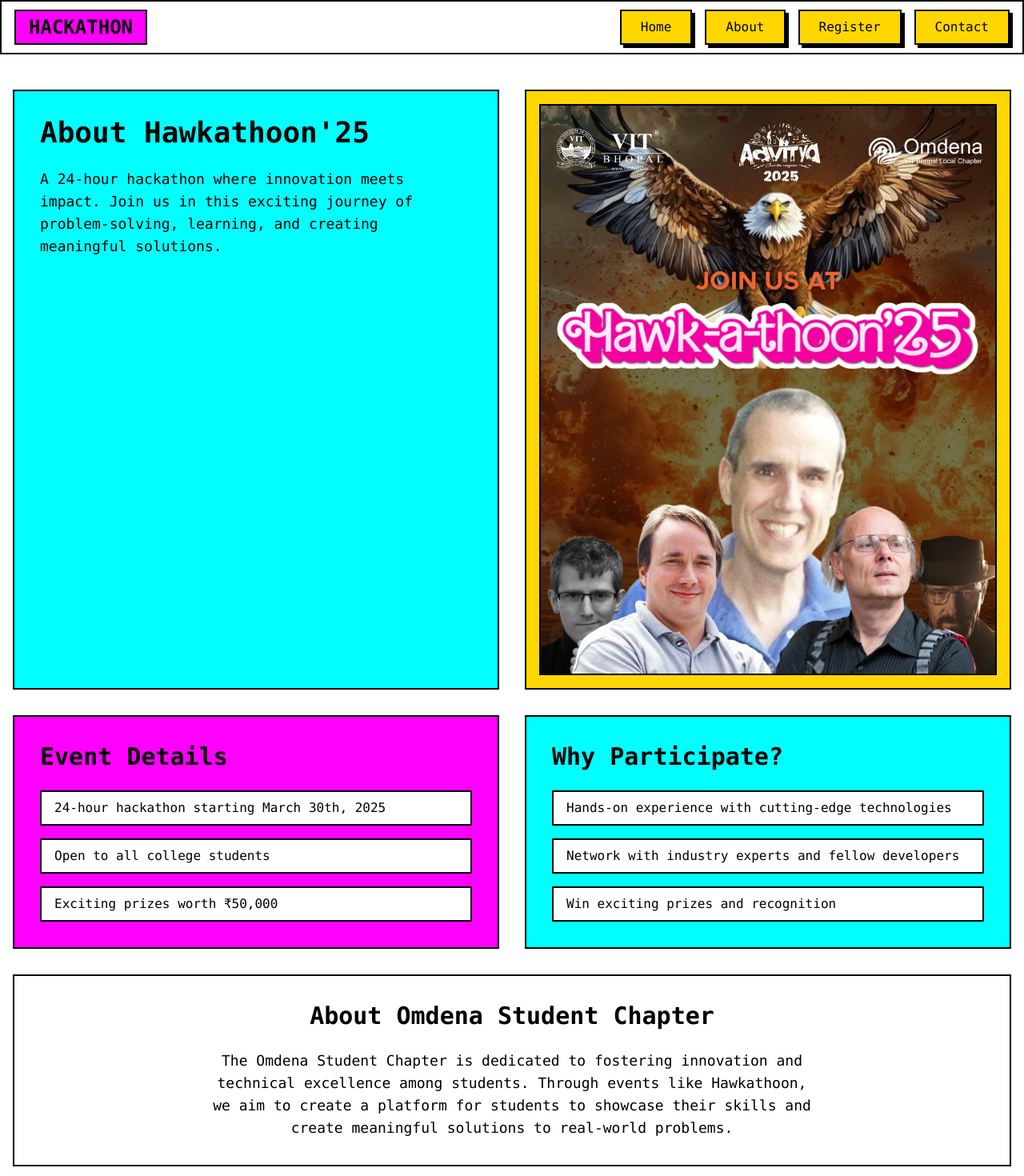
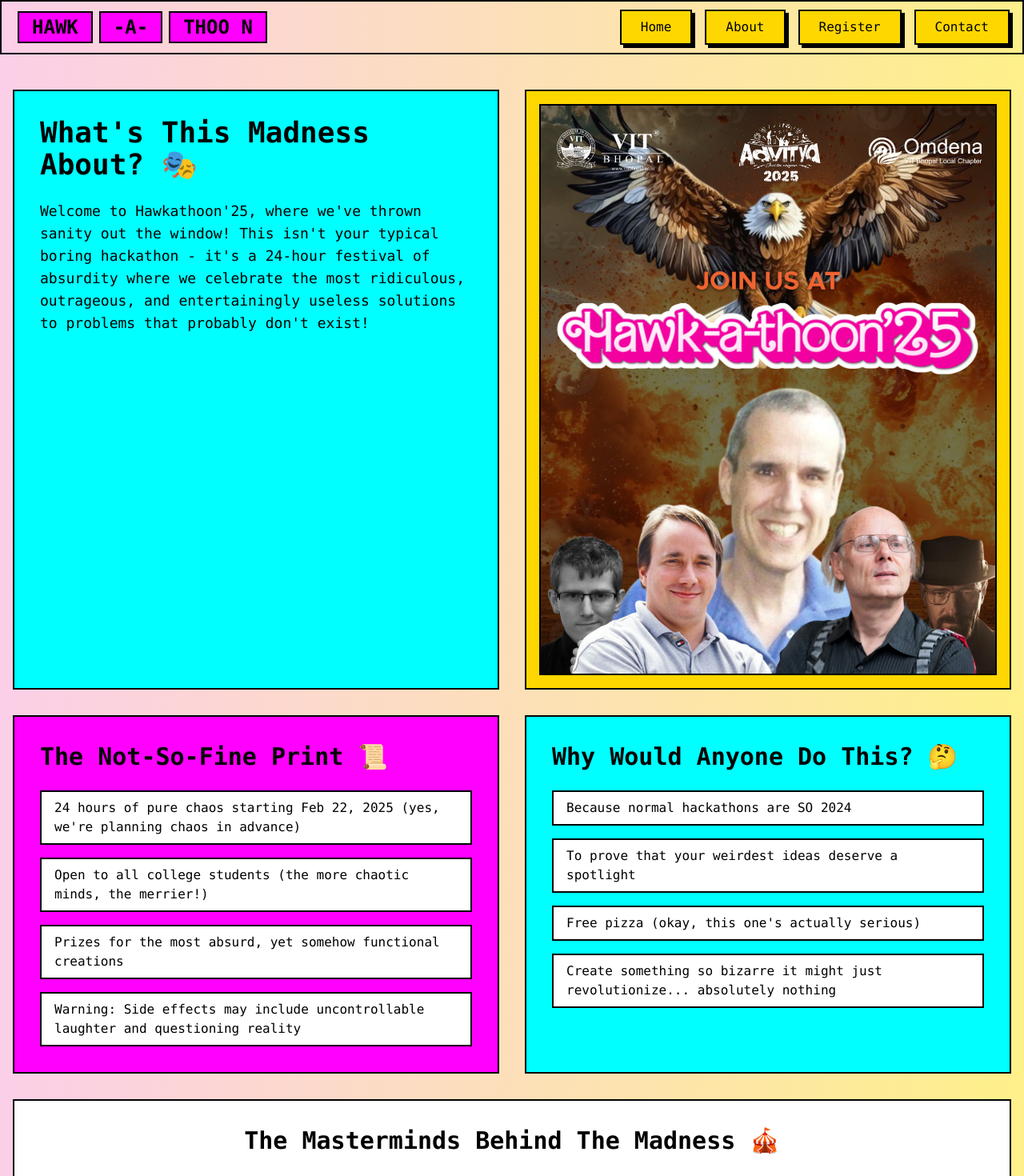
Before and after one commit to Omdena-VIT-Bhopal-University/hawkathoon-website, a Next.js app: page /about in a window 1280 px wide. Shown: the top 1470 px of the page at 80% size. Built offline with nearby package versions, Linux system fonts and the light colour scheme.

Commit message:
updated content

```diff
--- a/app/about/page.tsx
+++ b/app/about/page.tsx
@@ -11,11 +11,13 @@
         <div className="grid gap-8 lg:grid-cols-2 mb-8">
           <div className="neo-brutal-border p-8 bg-[#00ffff]">
             <h1 className="text-4xl font-bold mb-6">
-              About Hawkathoon'25
+              What's This Madness About? 🎭
             </h1>
             <p className="text-lg">
-              A 24-hour hackathon where innovation meets impact. Join us in this exciting
-              journey of problem-solving, learning, and creating meaningful solutions.
+              Welcome to Hawkathoon'25, where we've thrown sanity out the window!
+              This isn't your typical boring hackathon - it's a 24-hour festival of
+              absurdity where we celebrate the most ridiculous, outrageous, and
+              entertainingly useless solutions to problems that probably don't exist!
             </p>
           </div>
           <div className="neo-brutal-border p-4 bg-[#FFD700]">
@@ -32,12 +34,13 @@
         {/* Event Details */}
         <div className="grid gap-8 lg:grid-cols-2 mb-8">
           <div className="neo-brutal-border p-8 bg-[#ff00ff]">
-            <h2 className="text-3xl font-bold mb-6">Event Details</h2>
+            <h2 className="text-3xl font-bold mb-6">The Not-So-Fine Print 📜</h2>
             <div className="space-y-4">
               {[
-                "24-hour hackathon starting March 30th, 2025",
-                "Open to all college students",
-                "Exciting prizes worth ₹50,000",
+                "24 hours of pure chaos starting Feb 22, 2025 (yes, we're planning chaos in advance)",
+                "Open to all college students (the more chaotic minds, the merrier!)",
+                "Prizes for the most absurd, yet somehow functional creations",
+                "Warning: Side effects may include uncontrollable laughter and questioning reality",
               ].map((detail, i) => (
                 <div key={i} className="neo-brutal-border bg-white px-4 py-2">
                   {detail}
@@ -47,12 +50,13 @@
           </div>
 
           <div className="neo-brutal-border p-8 bg-[#00ffff]">
-            <h2 className="text-3xl font-bold mb-6">Why Participate?</h2>
+            <h2 className="text-3xl font-bold mb-6">Why Would Anyone Do This? 🤔</h2>
             <div className="space-y-4">
               {[
-                "Hands-on experience with cutting-edge technologies",
-                "Network with industry experts and fellow developers",
-                "Win exciting prizes and recognition",
+                "Because normal hackathons are SO 2024",
+                "To prove that your weirdest ideas deserve a spotlight",
+                "Free pizza (okay, this one's actually serious)",
+                "Create something so bizarre it might just revolutionize... absolutely nothing",
               ].map((reason, i) => (
                 <div key={i} className="neo-brutal-border bg-white px-4 py-2">
                   {reason}
@@ -65,13 +69,13 @@
         {/* About Organizers */}
         <div className="neo-brutal-border p-8 bg-white mb-8">
           <h2 className="text-3xl font-bold mb-6 text-center">
-            About Omdena Student Chapter
+            The Masterminds Behind The Madness 🎪
           </h2>
           <p className="text-lg text-center max-w-3xl mx-auto">
-            The Omdena Student Chapter is dedicated to fostering innovation and
-            technical excellence among students. Through events like Hawkathoon,
-            we aim to create a platform for students to showcase their skills and
-            create meaningful solutions to real-world problems.
+            We're the Omdena Student Chapter, a bunch of supposedly serious tech enthusiasts who
+            decided that the world needs more laughter than another todo list app. We've temporarily
+            lost our minds and decided to organize this beautiful chaos. Join us in our mission to
+            make technology fun again! (No refunds on sanity lost during the event)
           </p>
         </div>
       </section>
--- a/app/components/nav-bar.tsx
+++ b/app/components/nav-bar.tsx
@@ -1,29 +1,43 @@
-'use client';
+"use client";
 
-import Link from 'next/link';
-import { useState } from 'react';
-import { Menu, X } from 'lucide-react';
+import Link from "next/link";
+import { useState } from "react";
+import { Menu, X } from "lucide-react";
 
 const navLinks = [
-  { href: '/', label: 'Home' },
-  { href: '/about', label: 'About' },
-  { href: '/register', label: 'Register' },
-  { href: '/contact', label: 'Contact' },
+  { href: "/", label: "Home" },
+  { href: "/about", label: "About" },
+  { href: "/register", label: "Register" },
+  { href: "/contact", label: "Contact" },
 ];
 
 export default function NavBar() {
   const [isMenuOpen, setIsMenuOpen] = useState(false);
 
   return (
-    <nav className="fixed top-0 left-0 right-0 z-50 bg-white neo-brutal-border">
+    <nav className="fixed top-0 left-0 right-0 z-50 bg-gradient-to-l from-yellow-200 to-pink-200 neo-brutal-border">
       <div className="max-w-7xl mx-auto px-4">
         <div className="flex justify-between items-center h-16">
-          <Link
-            href="/"
-            className="text-2xl font-bold neo-brutal-border bg-[#ff00ff] px-4 py-1"
-          >
-            HACKATHON
-          </Link>
+          <div>
+            <Link
+              href="/"
+              className="text-2xl font-bold neo-brutal-border bg-[#ff00ff] px-4 mx-1 py-1"
+            >
+              HAWK
+            </Link>
+            <Link
+              href="/"
+              className="text-2xl font-bold neo-brutal-border bg-[#ff00ff] mx-1 px-4 py-1"
+            >
+              -A-
+            </Link>
+            <Link
+              href="/"
+              className="text-2xl font-bold neo-brutal-border bg-[#ff00ff] mx-1 px-4 py-1"
+            >
+              THOO N
+            </Link>
+          </div>
 
           {/* Desktop Navigation */}
           <div className="hidden md:flex space-x-4">
--- a/app/globals.css
+++ b/app/globals.css
@@ -4,13 +4,13 @@
 
 :root {
     --neon-pink: #ff00ff;
-  --cyber-yellow: #FFD700;
+    --cyber-yellow: #00f070;
     --electric-blue: #00ffff;
 }
 
 @layer base {
     body {
-    @apply bg-white font-mono;
+        @apply bg-gradient-to-l from-yellow-200 to-pink-200 font-mono;
     }
 }
 
--- a/app/page.tsx
+++ b/app/page.tsx
@@ -1,6 +1,6 @@
-import NavBar from './components/nav-bar';
-import Link from 'next/link';
-import Image from 'next/image';
+import NavBar from "./components/nav-bar";
+import Link from "next/link";
+import Image from "next/image";
 
 export default function Home() {
   return (
@@ -14,8 +14,8 @@
             <Image
               src="/assets/images/logo.png"
               alt="Hawkathon Logo"
-              width={600}
-              height={200}
+              width={700}
+              height={300}
               className="mx-auto"
               priority
             />
@@ -30,19 +30,20 @@
             />
           </div>
           <p className="text-xl mb-8 max-w-2xl mx-auto">
-            Join us for an exciting hackathon experience where innovation meets impact
+            Welcome to the most ridiculous hackathon of 2025! Where serious ideas go to die,
+            and absurdity reigns supreme. 🎪
           </p>
           <Link href="/register" className="neo-brutal-button inline-block text-xl">
-            Register Now
+            Join the Circus! 🎭
           </Link>
         </div>
 
         {/* Info Cards */}
         <div className="grid md:grid-cols-3 gap-8 mb-8">
           {[
-            { title: "24 HRS", desc: "Non-stop hacking" },
-            { title: "₹50,000", desc: "In prizes" },
-            { title: "MAR 30", desc: "2025" },
+            { title: "WHERE!?", desc: "AB 224 (Yes, that's a real place)" },
+            { title: "WHEN!?", desc: "FEB 22, 2025 (Mark your calendar... or don't)" },
+            { title: "TIME!?", desc: "10:00 AM to 10:90 AM (Yes, you read that right)" },
           ].map((item, i) => (
             <div
               key={i}
@@ -56,12 +57,13 @@
 
         {/* Why Participate */}
         <div className="neo-brutal-border p-8 bg-[#ff00ff] mb-8">
-          <h2 className="text-4xl font-bold mb-6">WHY PARTICIPATE?</h2>
+          <h2 className="text-4xl font-bold mb-6">WHY ON EARTH WOULD YOU PARTICIPATE?</h2>
           <div className="space-y-4">
             {[
-              "Hands-on experience with cutting-edge technologies",
-              "Network with industry experts and fellow developers",
-              "Win exciting prizes and recognition",
+              "Because your normal projects are too mainstream 😎",
+              "Meet fellow weirdos who think outside the universe, let alone the box 🌌",
+              "Win prizes for being absolutely ridiculous (yes, really!) 🏆",
+              "Create something so absurd it might just work (or not, who cares?) 🤪",
             ].map((item, i) => (
               <div key={i} className="neo-brutal-border bg-white px-4 py-2">
                 {item}
@@ -72,13 +74,13 @@
 
         {/* CTA Section */}
         <div className="neo-brutal-border p-8 bg-white text-center mb-8">
-          <h2 className="text-4xl font-bold mb-6">READY TO HACK?</h2>
+          <h2 className="text-4xl font-bold mb-6">READY TO LOSE YOUR SANITY?</h2>
           <div className="space-x-4">
             <Link href="/register" className="neo-brutal-button inline-block text-xl">
-              Register Now
+              Embrace the Chaos
             </Link>
             <Link href="/about" className="neo-brutal-button inline-block text-xl bg-white">
-              Learn More
+              Still Not Convinced?
             </Link>
           </div>
         </div>
--- a/app/register/page.tsx
+++ b/app/register/page.tsx
@@ -4,18 +4,18 @@
 const registrationLinks = [
   {
     href: "https://forms.gle/SbnGYzpEFyGXrVVC7",
-    label: "Registration Form",
-    handle: "VIT Students",
+    label: "Click if you're ready to embrace chaos",
+    handle: "VIT Students (Local Lunatics)",
   },
   {
     href: "https://forms.gle/jvTTsyrwFgxRahHm9",
-    label: "Registration Form",
-    handle: "External Students",
+    label: "Join the circus from afar",
+    handle: "External Students (Fellow Weirdos)",
   },
   {
     href: "mailto:omdenachapter@vit.ac.in",
-    label: "Email Us",
-    handle: "omdenachapter@vit.ac.in",
+    label: "Send us your confused screams",
+    handle: "Email Us (If You Dare)",
   },
 ];
 
@@ -27,9 +27,10 @@
       <section className="max-w-7xl mx-auto mt-8">
         {/* Hero Section */}
         <div className="neo-brutal-border p-8 bg-[#00ffff] mb-8 text-center">
-          <h1 className="text-4xl font-bold mb-6">Register for Hawkathoon'25</h1>
+          <h1 className="text-4xl font-bold mb-6">Sign Your Sanity Away! 🎭</h1>
           <p className="text-xl mb-4">
-            Choose your registration path below and join us for an amazing hackathon experience!
+            Warning: By registering for Hawkathoon'25, you agree to temporarily abandon all logic
+            and embrace the absurd. Side effects may include uncontrollable creativity and spontaneous innovation!
           </p>
         </div>
 
@@ -50,16 +51,19 @@
 
         {/* Additional Info */}
         <div className="neo-brutal-border p-8 bg-[#ff00ff] mt-8 text-center">
-          <h2 className="text-2xl font-bold mb-4">Important Information</h2>
+          <h2 className="text-2xl font-bold mb-4">⚠️ Somewhat Important Information ⚠️</h2>
           <div className="space-y-4">
             <div className="neo-brutal-border bg-white px-4 py-2">
-              Registration Deadline: March 25th, 2025
+              Last Day to Join the Madness: Feb 20th, 2025 (or when pigs fly, whichever comes first)
             </div>
             <div className="neo-brutal-border bg-white px-4 py-2">
-              Event Date: March 30th, 2025
+              D-Day: Feb 22nd, 2025 (mark your calendar with a crayon)
             </div>
             <div className="neo-brutal-border bg-white px-4 py-2">
-              Open to all college students
+              Who Can Join: Any college student brave enough to question reality
+            </div>
+            <div className="neo-brutal-border bg-white px-4 py-2">
+              What to Bring: Your laptop, your weirdest ideas, and your sense of humor (required)
             </div>
           </div>
         </div>
```
Also changed, not shown: public/assets/images/im1.png. Lines whose indentation alone changed are shown as unchanged.
